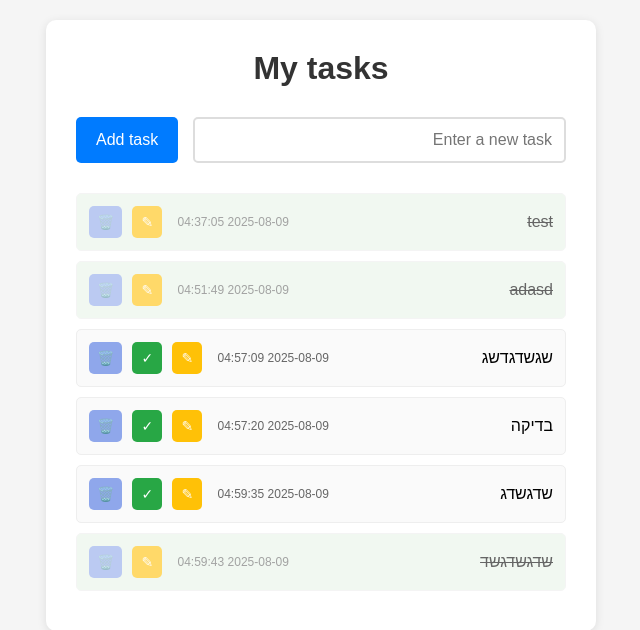
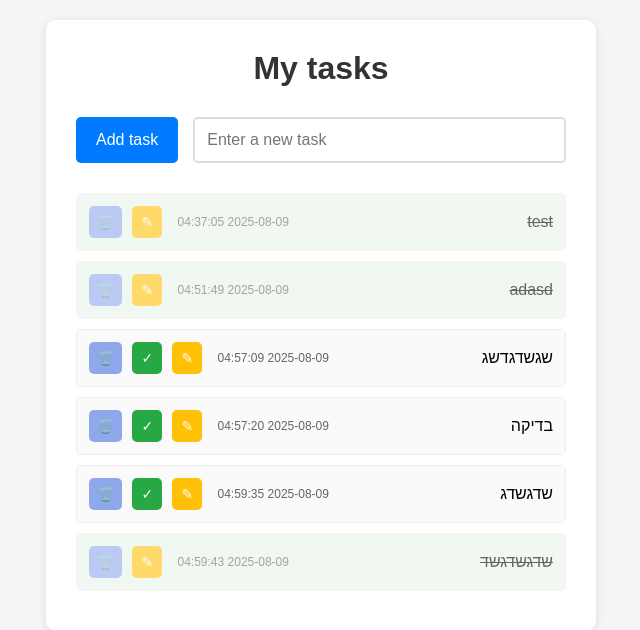
Before and after one commit to blindka/Taskmanager, a Flask app: page / in a window 1280 px wide. Shown: the top 630 px of the page, without its empty margins (319-959 px from the left). Run offline with Flask 3, Linux system fonts and the light colour scheme.

Commit message:
fixed text-align of enter a new task to the left

```diff
--- a/static/style.css
+++ b/static/style.css
@@ -121,7 +121,7 @@ h1 {
 
 .delete-btn {
     background: #8FA7EB;
-    color: white;
+    color: black;
 }
 
 .save-btn {
--- a/templates/index.html
+++ b/templates/index.html
@@ -14,7 +14,7 @@
 
         <!-- form to adding tasks-->
         <form method="POST" action="/add" class="add-form">
-            <input type="text" name="task" placeholder="Enter a new task" required>
+            <input type="text" name="task" style="text-align:left" placeholder="Enter a new task" required>
             <button type="submit">Add task</button>
         </form>
 
```
